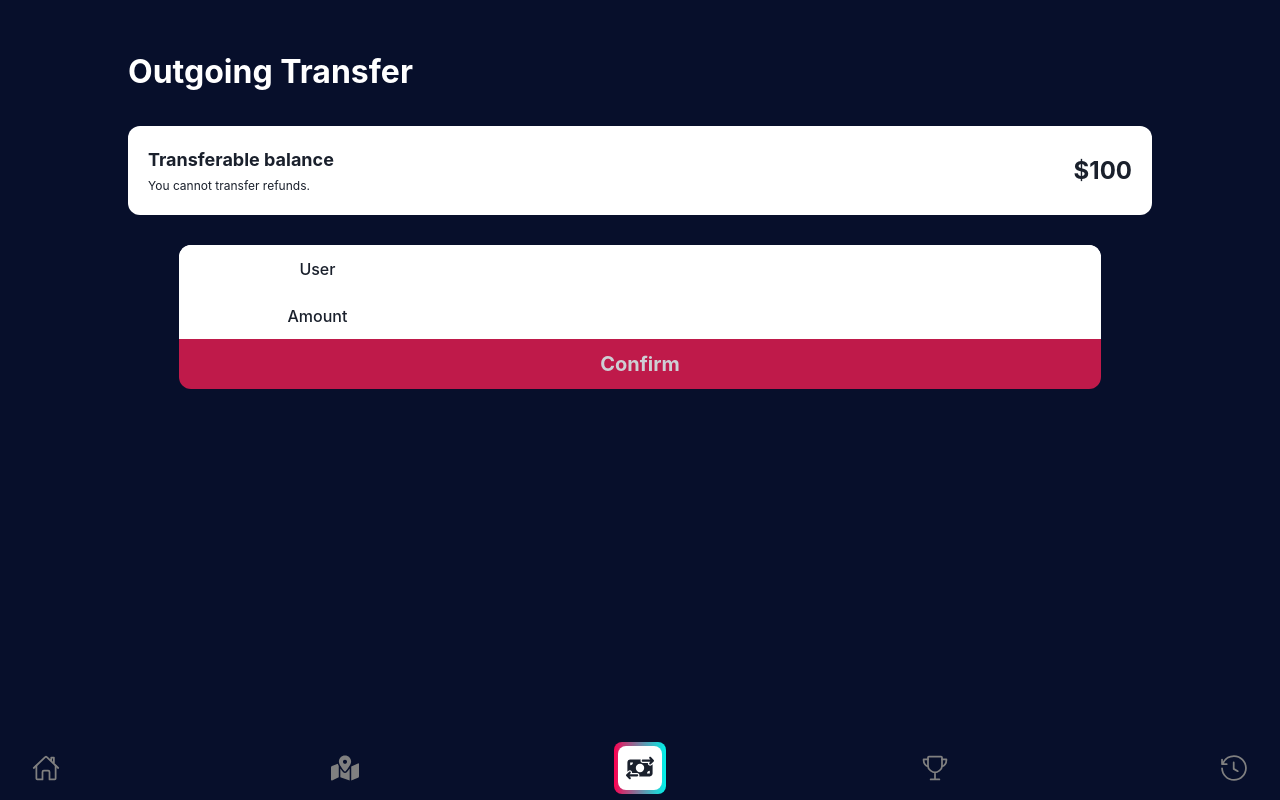
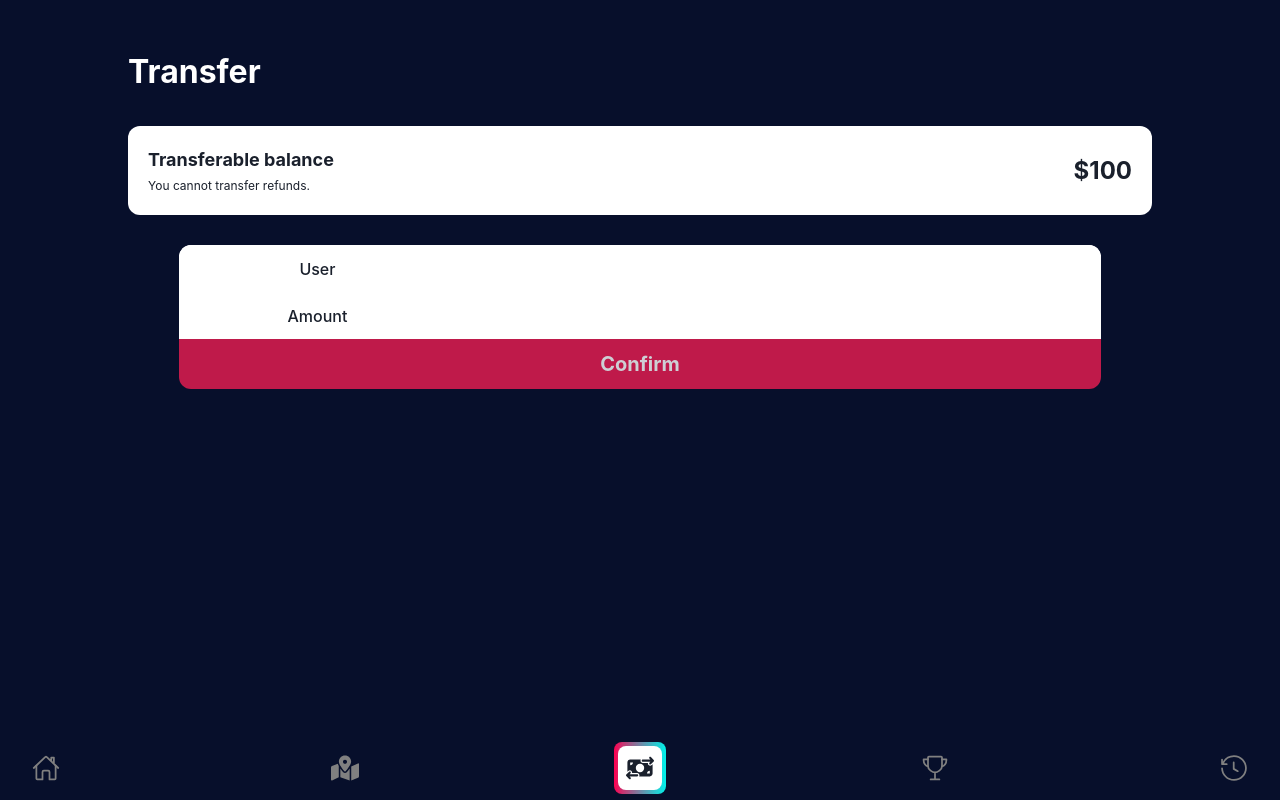
Before and after one commit to Project-Hackathons/tiktok-techjam, a Next.js app in the folder frontend/: page /pay in a window 1280 px wide. Built offline with nearby package versions, Linux system fonts and the light colour scheme.

Commit message:
shorten title

```diff
--- a/frontend/src/pages/pay.tsx
+++ b/frontend/src/pages/pay.tsx
@@ -40,7 +40,7 @@ export default function Home() {
 
   return (
     <Flex bg="#070F2B" h="100vh" w="100vw" className={styles.main}>
-      <div className={styles.headingContainer}> Outgoing Transfer</div>
+      <div className={styles.headingContainer}>Transfer</div>
       <div className={styles.balanceContainer}>
         <div className={styles.transferableTitleContainer}>
           <div className={styles.transferableTitle}>Transferable balance</div>
```
